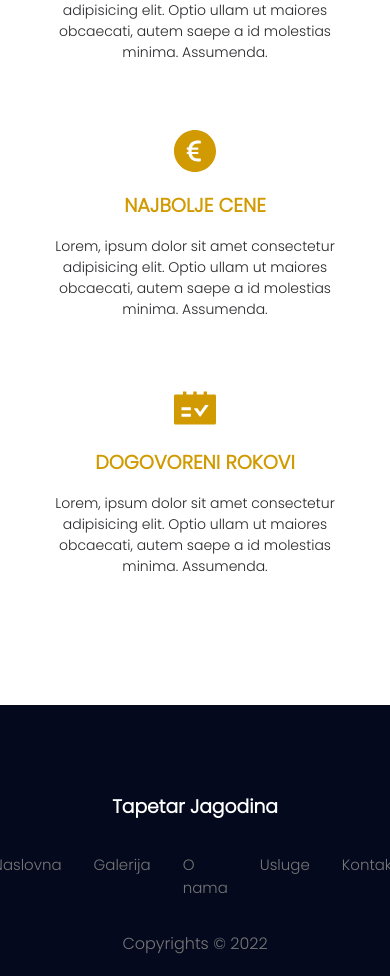
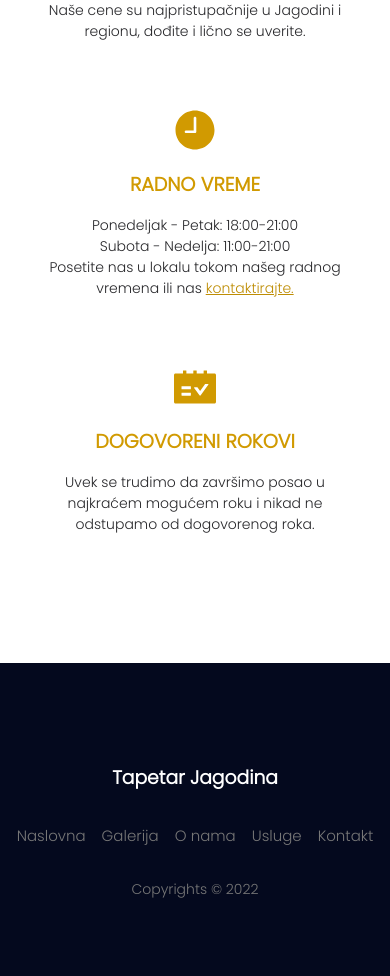
Before and after one commit to Dinko99/Tapetar-Jagodina, a React (Create React App) app in the folder client/: page / in a window 390 px wide. Shown: the part 1021-1997 px from the top of the page. Built offline with nearby package versions, Linux system fonts and the light colour scheme.

Commit message:
Fixed footer responsivness, added some minor content changes

```diff
--- a/client/src/components/Footer.scss
+++ b/client/src/components/Footer.scss
@@ -28,4 +28,26 @@ footer {
       }
     }
   }
+
+  p {
+    font-size: 14px;
+  }
 }
+
+@media screen and (max-width: 440px) {
+  footer {
+    .footer-menu {
+      gap: 1rem;
+    }
+  }
+}
+
+@media screen and (max-width: 365px) {
+  footer {
+    .footer-menu {
+      a {
+        font-size: 13px;
+      }
+    }
+  }
+}
--- a/client/src/components/HomeInfo.jsx
+++ b/client/src/components/HomeInfo.jsx
@@ -1,32 +1,39 @@
 import './HomeInfo.scss';
 import { AiFillSchedule, AiFillEuroCircle } from 'react-icons/ai';
 import { IoIosTime } from 'react-icons/io';
+import { Link } from 'react-router-dom';
 
 const HomeInfo = () => {
   return (
     <section className='home-info'>
       <div className='home-info-box'>
+        <AiFillEuroCircle />
+        <h1>Najbolje Cene</h1>
+        <p>
+          Usluge dostupne svakome.
+          <br />
+          Naše cene su najpristupačnije u Jagodini i regionu, dođite i lično se
+          uverite.
+        </p>
+      </div>
+      <div className='home-info-box'>
         <IoIosTime />
         <h1>Radno Vreme</h1>
         <p>
-          Lorem, ipsum dolor sit amet consectetur adipisicing elit. Optio ullam
-          ut maiores obcaecati, autem saepe a id molestias minima. Assumenda.
-        </p>
-      </div>
-      <div className='home-info-box'>
-        <AiFillEuroCircle />
-        <h1>Najbolje Cene</h1>
-        <p>
-          Lorem, ipsum dolor sit amet consectetur adipisicing elit. Optio ullam
-          ut maiores obcaecati, autem saepe a id molestias minima. Assumenda.
+          Ponedeljak - Petak: 18:00-21:00
+          <br />
+          Subota - Nedelja: 11:00-21:00
+          <br />
+          Posetite nas u lokalu tokom našeg radnog vremena ili nas{' '}
+          <Link to='/contact'>kontaktirajte.</Link>
         </p>
       </div>
       <div className='home-info-box'>
         <AiFillSchedule />
         <h1>Dogovoreni Rokovi</h1>
         <p>
-          Lorem, ipsum dolor sit amet consectetur adipisicing elit. Optio ullam
-          ut maiores obcaecati, autem saepe a id molestias minima. Assumenda.
+          Uvek se trudimo da završimo posao u najkraćem mogućem roku i nikad ne
+          odstupamo od dogovorenog roka.
         </p>
       </div>
     </section>
--- a/client/src/components/HomeInfo.scss
+++ b/client/src/components/HomeInfo.scss
@@ -21,9 +21,14 @@
     }
 
     p {
+      min-width: 30ch;
       max-width: 60ch;
       font-size: 14px;
       color: var(--clr-mate-black);
+
+      a {
+        color: var(--clr-orange);
+      }
     }
   }
 }
--- a/client/src/components/InfoMenu.jsx
+++ b/client/src/components/InfoMenu.jsx
@@ -16,7 +16,11 @@ const InfoMenu = () => {
           <a href='#'>
             <FaInstagram />
           </a>
-          <a href='#'>
+          <a
+            href='https://www.google.com/maps/place/%D0%A2%D1%80%D0%B3+%D0%9C%D0%B8%D0%BB%D0%B0%D0%BD%D0%B0+%D0%9F%D0%B0%D0%BD%D1%82%D0%B8%D1%9B%D0%B0/@43.9786341,21.2469899,17z/data=!3m1!4b1!4m5!3m4!1s0x4756c4693c0de859:0x776c241fb6d5d2a9!8m2!3d43.9786303!4d21.2491786'
+            target='_blank'
+            rel='noreferrer'
+          >
             <FaMapMarkerAlt />
           </a>
         </div>
```
